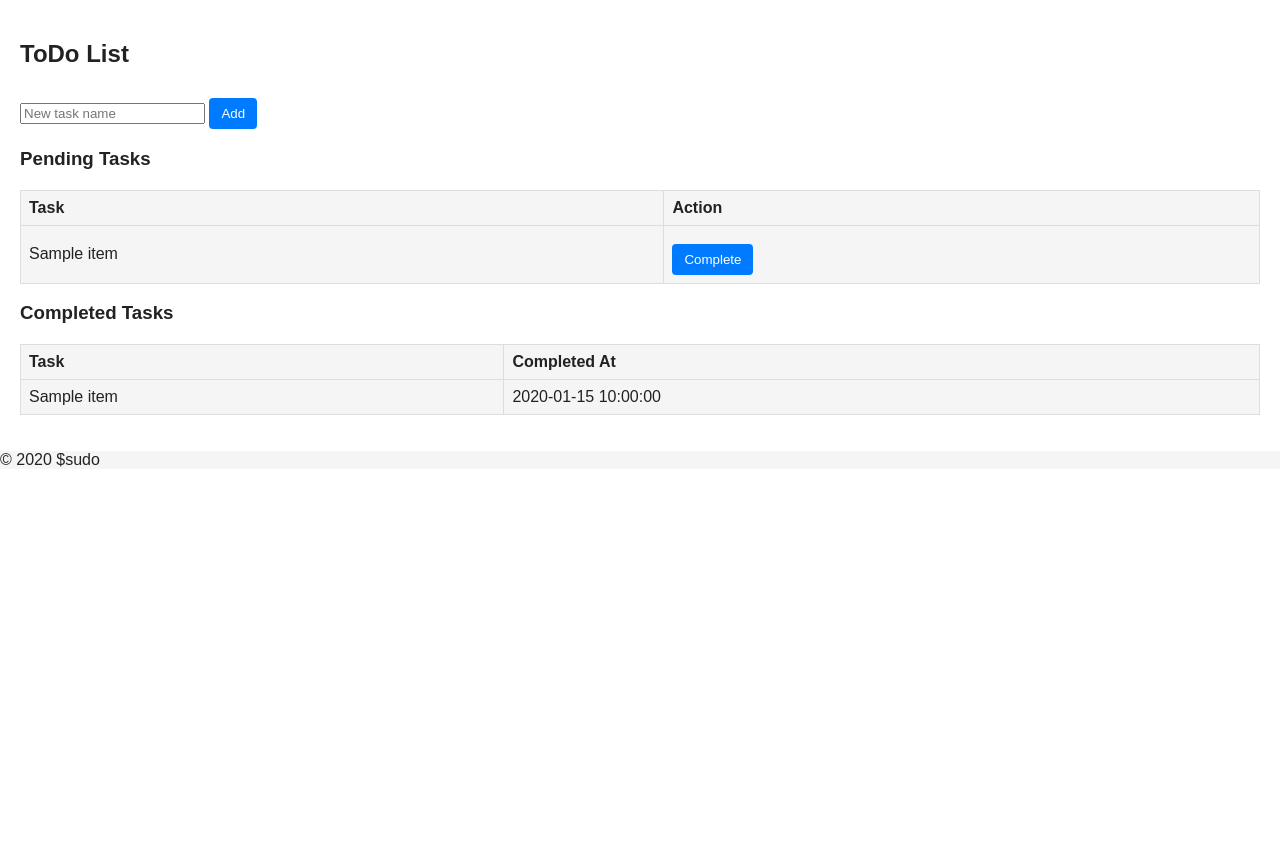
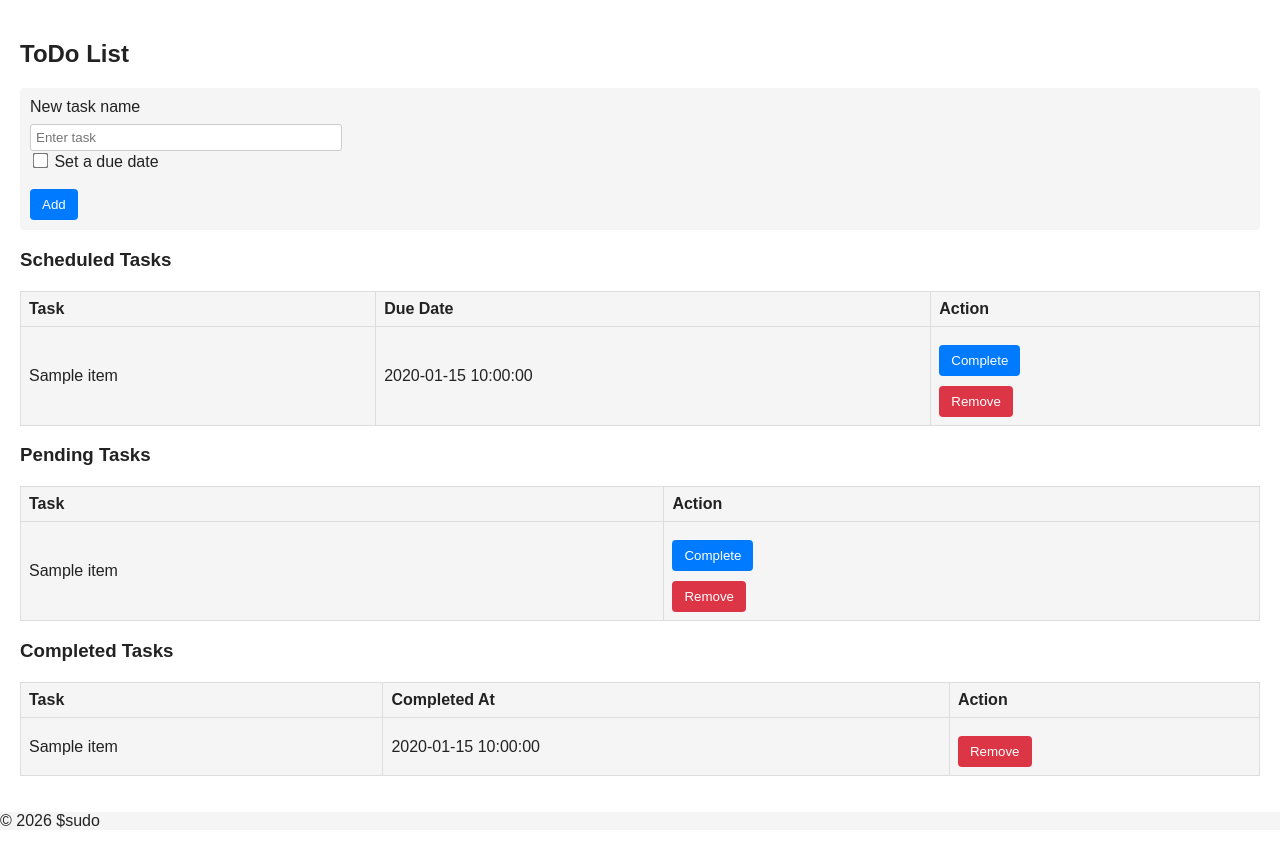
Before and after one commit to codyjwalker/DailyTaskTracker, a Flask app: template templates/todolist.html in a window 1280 px wide. Shown: the part 72-918 px from the top of the page. Before the commit the page ends 539 px from the top, so only its background shows below. Run offline with Flask 2, Linux system fonts and the light colour scheme; the template is opened without the code that fills it: most values are stand-ins (such as "Sample title", 1, 10 or a date in 2020).

Commit message:
Enhance ToDo list so that items can now have Due dates specified, and so that items can now be deleted if desired.

```diff
--- a/app/routes.py
+++ b/app/routes.py
@@ -195,6 +195,15 @@ def update_daily_status(date_str: str, statuses: dict) -> None:
     data[date_str] = statuses
     save_daily_tasks(data)
 
+# ------------------------------------------------------------------
+# small helper that makes `current_year` available in all
+# templates (used by the footer in base.html)
+# ------------------------------------------------------------------
+@app.context_processor
+def inject_current_year():
+    """Make the current year available in every template."""
+    return {"current_year": datetime.datetime.now().year}
+
 
 # ----------------------------------------------------------------------
 # Routes
@@ -287,25 +296,44 @@ def add_task():
     return redirect(url_for('monthly'))
 
 
+# ------------------------------------------------------------------
+# ------------------------------------------------------------------
+# Updated `/todolist` route – now supports
+#   • “add” with optional due‑date
+#   • “complete” (sets finished‑at timestamp)
+#   • “remove” (delete the item completely)
+#   • colour‑coding of scheduled tasks
+# ------------------------------------------------------------------
 @app.route('/todolist', methods=['GET', 'POST'])
 def todo():
-    """Render the To‑Do list page and handle add/complete actions."""
+    """Render the To‑Do list page and handle add/complete/remove actions."""
     if request.method == 'POST':
         action = request.form.get('action')
+
+        # ----------  Add a new item ----------
         if action == 'add':
             name = request.form.get('name', '').strip()
             if name:
+                # 1. Detect whether the due‑date checkbox was checked
+                due_checkbox = request.form.get('due_checkbox')
+                # 2. Grab the datetime‑local value if supplied
+                raw_due = request.form.get('due_date')
+                # 3. Store as ISO string only if the checkbox was checked
+                due_date = raw_due if due_checkbox == 'on' and raw_due else None
+
                 new_item = {
                     'id': str(uuid.uuid4()),
                     'name': name,
                     'completed': False,
                     'timestamp': None,
+                    'due_date': due_date,   # ← new field
                 }
                 items = load_todo_items()
                 items.append(new_item)
                 save_todo_items(items)
             return redirect(url_for('todo'))
 
+        # ----------  Mark an item as complete ----------
         if action == 'complete':
             item_id = request.form.get('item_id')
             if item_id:
@@ -313,12 +341,59 @@ def todo():
                 for itm in items:
                     if itm['id'] == item_id:
                         itm['completed'] = True
-                        itm['timestamp'] = datetime.datetime.now().isoformat(sep=' ', timespec='seconds')
+                        itm['timestamp'] = datetime.datetime.now().isoformat(
+                            sep=' ', timespec='seconds'
+                        )
                         break
                 save_todo_items(items)
             return redirect(url_for('todo'))
 
+        # ----------  Remove an item ----------
+        if action == 'remove':
+            item_id = request.form.get('item_id')
+            if item_id:
+                items = load_todo_items()
+                items = [itm for itm in items if itm['id'] != item_id]
+                save_todo_items(items)
+            return redirect(url_for('todo'))
+
+    # ----------  GET – build the three lists ----------
     items = load_todo_items()
-    pending = [i for i in items if not i.get('completed')]
-    completed = [i for i in items if i.get('completed')]
-    return render_template('todolist.html', pending=pending, completed=completed)
+    pending, scheduled, completed = [], [], []
+    now = datetime.datetime.now()
+
+    for itm in items:
+        if itm.get('completed'):
+            completed.append(itm)
+        else:
+            due = itm.get('due_date')
+            if due:                                   # → Scheduled
+                try:
+                    due_dt = datetime.datetime.fromisoformat(due)
+                except ValueError:
+                    due_dt = None
+                if due_dt:
+                    diff = due_dt - now
+                    if diff.total_seconds() < 0:
+                        status = 'red'                # overdue
+                    elif diff <= datetime.timedelta(hours=24):
+                        status = 'orange'             # < 24 h
+                    elif diff <= datetime.timedelta(hours=48):
+                        status = 'yellow'             # 24‑48 h
+                    else:
+                        status = ''                   # > 48 h
+                    itm['status_class'] = status
+                    itm['due_display'] = due_dt.strftime('%Y-%m-%d %H:%M')
+                else:
+                    itm['status_class'] = ''
+                    itm['due_display'] = ''
+                scheduled.append(itm)
+            else:                                      # → Pending
+                pending.append(itm)
+
+    return render_template(
+        'todolist.html',
+        pending=pending,
+        scheduled=scheduled,
+        completed=completed,
+    )
--- a/static/css/style.css
+++ b/static/css/style.css
@@ -249,3 +249,21 @@ nav a.nav-btn:hover {
 .task-form button {
     margin-top: 10px;
 }
+
+/* ------------------------------------------------------------------
+   Colour‑coded scheduled task rows
+------------------------------------------------------------------ */
+.red     { background-color: #f8d7da; }   /* light red */
+.yellow  { background-color: #fff3cd; }   /* light yellow */
+.orange  { background-color: #ffe0b3; }   /* light orange */
+
+/* ------------------------------------------------------------------
+   Remove button styling (so it stands out a bit)
+------------------------------------------------------------------ */
+button.remove {
+    background-color: #dc3545;
+    color: #fff;
+}
+button.remove:hover {
+    background-color: #c82333;
+}
--- /dev/null
+++ b/static/js/todo.js
@@ -0,0 +1,21 @@
+/* static/js/todo.js – show/hide the datetime picker */
+
+(() => {
+    const checkbox = document.getElementById('due-checkbox');
+    const container = document.getElementById('due-date-container');
+    const dateInput = document.getElementById('due-date');
+
+    if (!checkbox || !container) return;
+
+    const toggle = () => {
+        if (checkbox.checked) {
+            container.style.display = 'block';
+        } else {
+            container.style.display = 'none';
+            dateInput.value = '';          // clear value when unchecked
+        }
+    };
+
+    checkbox.addEventListener('change', toggle);
+    toggle(); // initial state
+})();
--- a/templates/todolist.html
+++ b/templates/todolist.html
@@ -3,14 +3,61 @@
 {% block content %}
 <h2>ToDo List</h2>
 
-<!-- --------------------------------- Add new item --------------------------------- -->
-<form method="post" action="{{ url_for('todo') }}">
-    <input type="hidden" name="action" value="add">
-    <input type="text" name="name" placeholder="New task name" required>
-    <button type="submit">Add</button>
-</form>
+<!-- =============================  ADD NEW TASK ============================= -->
+<div class="task-form">
+    <form method="post" action="{{ url_for('todo') }}">
+        <input type="hidden" name="action" value="add">
 
-<!-- --------------------------------- Pending tasks --------------------------------- -->
+        <label for="task-name">New task name</label>
+        <input type="text" id="task-name" name="name" placeholder="Enter task" required>
+
+        <label for="due-checkbox">
+            <input type="checkbox" id="due-checkbox" name="due_checkbox">
+            Set a due date
+        </label>
+
+        <div id="due-date-container" style="display:none;">
+            <label for="due-date">Due date/time</label>
+            <input type="datetime-local" id="due-date" name="due_date">
+        </div>
+
+        <button type="submit">Add</button>
+    </form>
+</div>
+
+<!-- =============================  SCHEDULED TASKS ============================= -->
+<h3>Scheduled Tasks</h3>
+{% if scheduled %}
+<table class="task-table">
+    <thead>
+        <tr><th>Task</th><th>Due Date</th><th>Action</th></tr>
+    </thead>
+    <tbody>
+    {% for item in scheduled %}
+        <tr class="{{ item.status_class }}">
+            <td>{{ item.name }}</td>
+            <td>{{ item.due_display }}</td>
+            <td>
+                <form method="post" action="{{ url_for('todo') }}">
+                    <input type="hidden" name="action" value="complete">
+                    <input type="hidden" name="item_id" value="{{ item.id }}">
+                    <button type="submit">Complete</button>
+                </form>
+                <form method="post" action="{{ url_for('todo') }}" style="display:inline;">
+                    <input type="hidden" name="action" value="remove">
+                    <input type="hidden" name="item_id" value="{{ item.id }}">
+                    <button type="submit" class="remove">Remove</button>
+                </form>
+            </td>
+        </tr>
+    {% endfor %}
+    </tbody>
+</table>
+{% else %}
+<p>No scheduled tasks.</p>
+{% endif %}
+
+<!-- =============================  PENDING TASKS ============================= -->
 <h3>Pending Tasks</h3>
 {% if pending %}
 <table class="task-table">
@@ -27,6 +74,11 @@
                     <input type="hidden" name="item_id" value="{{ item.id }}">
                     <button type="submit">Complete</button>
                 </form>
+                <form method="post" action="{{ url_for('todo') }}" style="display:inline;">
+                    <input type="hidden" name="action" value="remove">
+                    <input type="hidden" name="item_id" value="{{ item.id }}">
+                    <button type="submit" class="remove">Remove</button>
+                </form>
             </td>
         </tr>
     {% endfor %}
@@ -36,18 +88,25 @@
 <p>No pending tasks.</p>
 {% endif %}
 
-<!-- --------------------------------- Completed tasks --------------------------------- -->
+<!-- =============================  COMPLETED TASKS ============================= -->
 <h3>Completed Tasks</h3>
 {% if completed %}
 <table class="task-table">
     <thead>
-        <tr><th>Task</th><th>Completed At</th></tr>
+        <tr><th>Task</th><th>Completed At</th><th>Action</th></tr>
     </thead>
     <tbody>
     {% for item in completed %}
         <tr>
             <td>{{ item.name }}</td>
             <td>{{ item.timestamp }}</td>
+            <td>
+                <form method="post" action="{{ url_for('todo') }}" style="display:inline;">
+                    <input type="hidden" name="action" value="remove">
+                    <input type="hidden" name="item_id" value="{{ item.id }}">
+                    <button type="submit" class="remove">Remove</button>
+                </form>
+            </td>
         </tr>
     {% endfor %}
     </tbody>
@@ -55,4 +114,7 @@
 {% else %}
 <p>No completed tasks.</p>
 {% endif %}
+
+<!-- =============================  JS TOGGLE DUE‑DATE ============================= -->
+<script src="{{ url_for('static', filename='js/todo.js') }}"></script>
 {% endblock %}
```
Also changed, not shown: data/todolist.json (+7 -0 lines), promtps.txt (+17 -10 lines).
